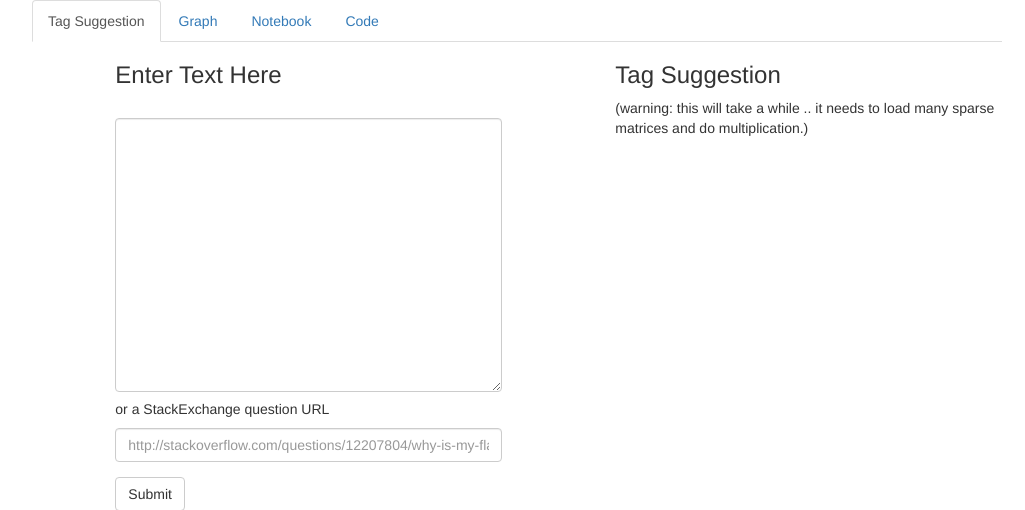
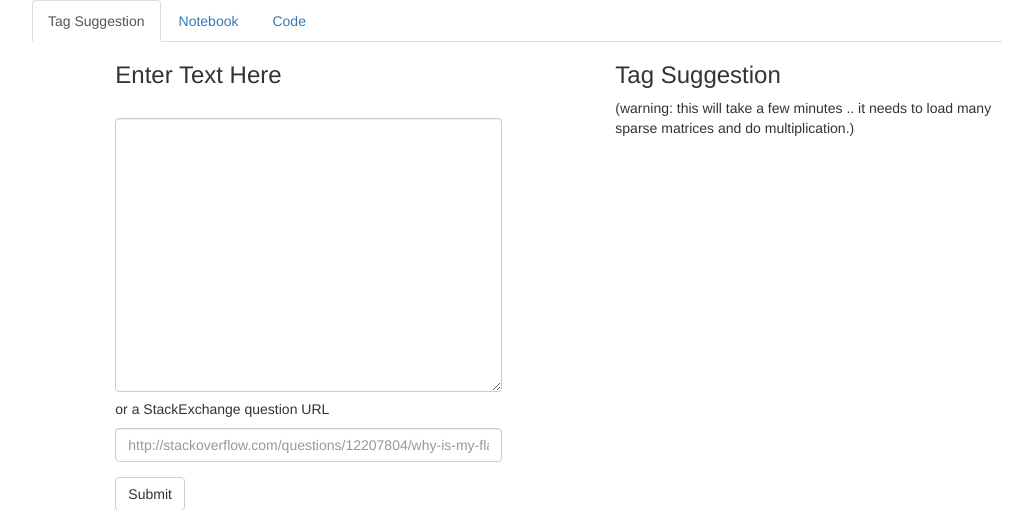
Before and after one commit to aswinaryal/tag, a Flask app: page / in a window 1280 px wide. Shown: the top 510 px of the page, without its empty margins (123-1148 px from the left). Run offline with Flask 2, Linux system fonts and the light colour scheme; parts of the project's set-up code (start-up, migrations or seed data) failed here and were passed over; some libraries are stand-ins or nearby versions.

Commit message:
update index.html

```diff
--- a/web/templates/index.html
+++ b/web/templates/index.html
@@ -16,7 +16,6 @@
     <div class="container">
         <ul class="nav nav-tabs">
             <li class="nav active"><a href="#tag" data-toggle="tab">Tag Suggestion</a></li>
-            <li class="nav"><a href="#graph" data-toggle="tab">Graph</a></li>
             <li class="nav"><a href="notebook" target="_blank">Notebook</a></li>
             <li class="nav"><a href="https://github.com/enhsin/tag" target="_blank">Code</a></li>
         </ul>
@@ -43,7 +42,7 @@
                 </div>
                 <div class="col-sm-5 col-sm-offset-1">
                   <h3>Tag Suggestion</h3>
-                  <p>(warning: this will take a while .. it needs to load many sparse matrices and do multiplication.)</p>
+                  <p>(warning: this will take a few minutes .. it needs to load many sparse matrices and do multiplication.)</p>
                   <br>
                   <div id="results">
                     <table class="table table-striped" style="max-width: 300px;">
@@ -63,9 +62,6 @@
                 </div>
               </div>
             </div>
-            <div class="tab-pane fade" id="graph">
-                Content inside tab B
-            </div>
         </div>
     </div>
     <br><br>
```
